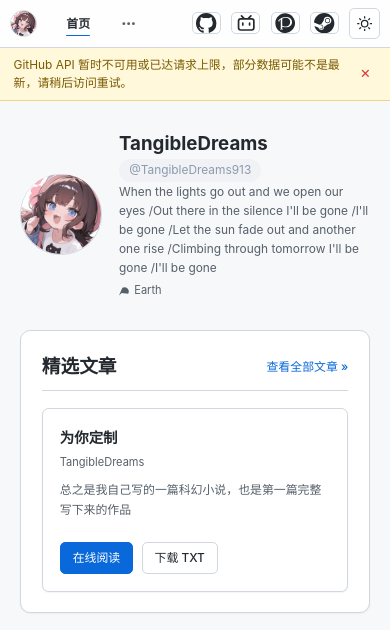
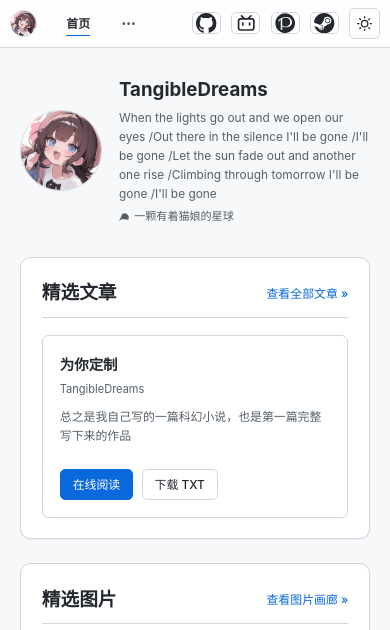
Before and after one commit to TangibleDreams913/TangibleDreams-Blog, a website: page index.html in a window 390 px wide. Shown: the top 630 px of the page. Drawn offline with nearby package versions, Linux system fonts and the light colour scheme; no server answers.

Commit message:
删除了个人资料卡片中和github强关联的部分

```diff
--- a/assets/css/home.css
+++ b/assets/css/home.css
@@ -9,19 +9,6 @@
   align-items: baseline;
   gap: 10px;
   flex-wrap: wrap;
-}
-
-/* 小标签样式 */
-.handle-tag {
-  font-size: 14px;
-  font-weight: 400;
-  color: #8e9aaf;
-  background: #f0f2f5;
-  padding: 2px 12px 3px 12px;
-  border-radius: 30px;
-  white-space: nowrap;
-  line-height: 1.6;
-  user-select: none;
 }
 
 /* ---------- 首页：个人信息 ---------- */
@@ -77,10 +64,4 @@
   .profile-name-wrapper h1 {
     font-size: 20px;
   }
-
-  .handle-tag {
-    font-size: 14px;
-    padding: 2px 12px 3px 12px;
-    margin-top: -8px;
-  }
 }
--- a/assets/js/home.js
+++ b/assets/js/home.js
@@ -1,7 +1,7 @@
 /* ============================================================
    home.js - 首页专属逻辑
-   功能：GitHub 用户信息加载、精选留言卡片渲染
-   依赖：common.js（Utils / fetchGitHubJSON / root）+ marked + DOMPurify（留言正文 Markdown）
+   功能：个人信息渲染、精选留言卡片渲染
+   依赖：common.js（Utils / root）+ marked + DOMPurify（留言正文 Markdown）
    首页的文章 / 图片 / 音乐精选由 article.js / images.js / music.js 提供。
    ============================================================ */
 
@@ -10,20 +10,15 @@
 
   var utils = global.Utils;
   var root = global.root;
-  var GITHUB_API = global.GITHUB_API;
   var GITHUB_AVATAR = global.GITHUB_AVATAR;
   var GITHUB_HOME = global.GITHUB_HOME;
-  var fetchGitHubJSON = global.fetchGitHubJSON;
 
-  /* ---------- GitHub 用户信息 ----------
-     本地数据优先，GitHub API 只在可用时后台覆盖更新。 */
+  /* ---------- 个人信息 ----------
+     本地固定文案，不使用 GitHub API；bio（签名）作为个人签名展示。 */
   var FALLBACK_PROFILE = {
     name: "TangibleDreams",
     bio: "When the lights go out and we open our eyes /Out there in the silence I'll be gone /I'll be gone /Let the sun fade out and another one rise /Climbing through tomorrow I'll be gone /I'll be gone",
-    location: "Earth",
-    company: null,
-    followers: 0,
-    public_repos: 0
+    location: "一颗有着猫娘的星球"
   };
 
   function fetchLocalProfile() {
@@ -33,26 +28,6 @@
     return Promise.resolve(p);
   }
   global.fetchLocalProfile = fetchLocalProfile;
-
-  function fetchGitHubProfile() {
-    return fetchGitHubJSON(GITHUB_API, "profile").then(function (data) {
-      var p = {
-        name: data.name || FALLBACK_PROFILE.name,
-        bio: data.bio || FALLBACK_PROFILE.bio,
-        location: data.location || FALLBACK_PROFILE.location,
-        company: data.company || FALLBACK_PROFILE.company,
-        avatar: GITHUB_AVATAR,
-        html_url: GITHUB_HOME,
-        followers: data.followers || 0,
-        public_repos: data.public_repos || 0
-      };
-      return p;
-    }).catch(function (err) {
-      console.warn("[profile] GitHub API 不可用，保留本地数据：", err);
-      return null;
-    });
-  }
-  global.fetchGitHubProfile = fetchGitHubProfile;
 
   /* ---------- 精选留言数据加载 ----------
      guestbook/star.json 存放精选留言的 id 数组，渲染时按 id 调 /api/guestbook?ids= 获取。 */
--- a/index.html
+++ b/index.html
@@ -39,7 +39,6 @@
       <div class="profile-info">
         <div class="profile-name-wrapper">
 				<h1 id="profile-name">加载中…</h1>
-				<span class="handle-tag">@TangibleDreams913</span>
 			</div>
         <div class="bio" id="profile-bio"></div>
         <div class="meta" id="profile-meta"></div>
@@ -104,36 +103,27 @@
   <script src="https://cdn.jsdelivr.net/npm/dompurify@3.1.6/dist/purify.min.js"></script>
   <!-- 留言卡片共享渲染（精选留言，与留言板一致） -->
   <script src="/assets/js/gb-card.js"></script>
-  <!-- 首页专属逻辑（GitHub Profile / 精选留言） -->
+  <!-- 首页专属逻辑（个人信息 / 精选留言） -->
   <script src="/assets/js/home.js"></script>
   <!-- 文章 / 图片 / 音乐卡片渲染 -->
   <script src="/assets/js/article.js"></script>
   <script src="/assets/js/images.js"></script>
   <script src="/assets/js/music.js"></script>
   <script>
-    /* GitHub Octicon SVG */
-    var ICON_REPO = '<svg viewBox="0 0 16 16" width="14" height="14" fill="currentColor" aria-hidden="true"><path d="M2 2.5A2.5 2.5 0 0 1 4.5 0h8.75a.75.75 0 0 1 .75.75v12.5a.75.75 0 0 1-.75.75h-2.5a.75.75 0 0 1 0-1.5h1.75v-2h-8a1 1 0 0 0-.714 1.7.75.75 0 1 1-1.072 1.05A2.495 2.495 0 0 1 2 11.5Zm10.5-1h-8a1 1 0 0 0-1 1v6.708A2.48 2.48 0 0 1 4.5 9h8ZM5 12.25a.25.25 0 0 1 .25-.25h3.5a.25.25 0 0 1 .25.25v3.25a.25.25 0 0 1-.4.2l-1.45-1.087a.249.249 0 0 0-.3 0L5.4 15.7a.25.25 0 0 1-.4-.2Z"/></svg>';
+    /* 地点图标 SVG */
     var ICON_LOCATION = '<svg viewBox="0 0 16 16" width="14" height="14" fill="currentColor" aria-hidden="true"><path d="m12.596 11.614-.01-.01-.011-.01a4.866 4.866 0 0 0-.119-.116 5.75 5.75 0 0 0-7.756-7.756 4.866 4.866 0 0 0-.116.119l-.01.011-.01.01L0 14.25l3.614-3.614Z"/></svg>';
-    var ICON_ORG = '<svg viewBox="0 0 16 16" width="14" height="14" fill="currentColor" aria-hidden="true"><path d="M1.75 16A1.75 1.75 0 0 1 0 14.25V1.75C0 .784.784 0 1.75 0h12.5C15.216 0 16 .784 16 1.75v12.5A1.75 1.75 0 0 1 14.25 16Zm-1.75-1.75v-1.5h16v1.5a.25.25 0 0 1-.25.25H1.75a.25.25 0 0 1-.25-.25ZM1.75 1.5a.25.25 0 0 0-.25.25v9h14v-9a.25.25 0 0 0-.25-.25ZM8 4a2 2 0 1 1-2 2 2 2 0 0 1 2-2ZM4 8.5A1.5 1.5 0 0 1 5.5 7h5a1.5 1.5 0 0 1 1.5 1.5v.5H4Z"/></svg>';
-    var ICON_PEOPLE = '<svg viewBox="0 0 16 16" width="14" height="14" fill="currentColor" aria-hidden="true"><path d="M2 5.5a3.5 3.5 0 1 1 5.898 2.549 5.498 5.498 0 0 1 3.034-.367 3.5 3.5 0 1 1-1.066 2.18 3.5 3.5 0 0 0-2.47-.46A3.5 3.5 0 0 1 2 5.5ZM10 13a3 3 0 1 0 0-6 3 3 0 0 0 0 6Z"/></svg>';
 
-    /* 个人信息：与仓库卡片一致，本地数据优先立即渲染，GitHub API 成功时后台覆盖更新 */
+    /* 个人信息：本地数据直接渲染，签名（bio）作为个人签名展示 */
     function renderProfile(p) {
       document.getElementById("profile-name").textContent = p.name;
       document.getElementById("profile-bio").textContent = p.bio || "";
       var meta = [];
-      if (p.company) meta.push(ICON_ORG + " " + p.company);
       if (p.location) meta.push(ICON_LOCATION + " " + p.location);
-      if (p.public_repos) meta.push(ICON_REPO + " " + p.public_repos + " repos");
-      if (p.followers) meta.push(ICON_PEOPLE + " " + p.followers + " followers");
       document.getElementById("profile-meta").innerHTML =
         meta.map(function (t) { return "<span>" + t + "</span>"; }).join("");
     }
     fetchLocalProfile().then(function (p) {
       renderProfile(p);
-      fetchGitHubProfile().then(function (updated) {
-        if (updated) renderProfile(updated);
-      });
     });
 
     /* 精选文章：从 /article/star.json 加载，每行 2 个 */
```
